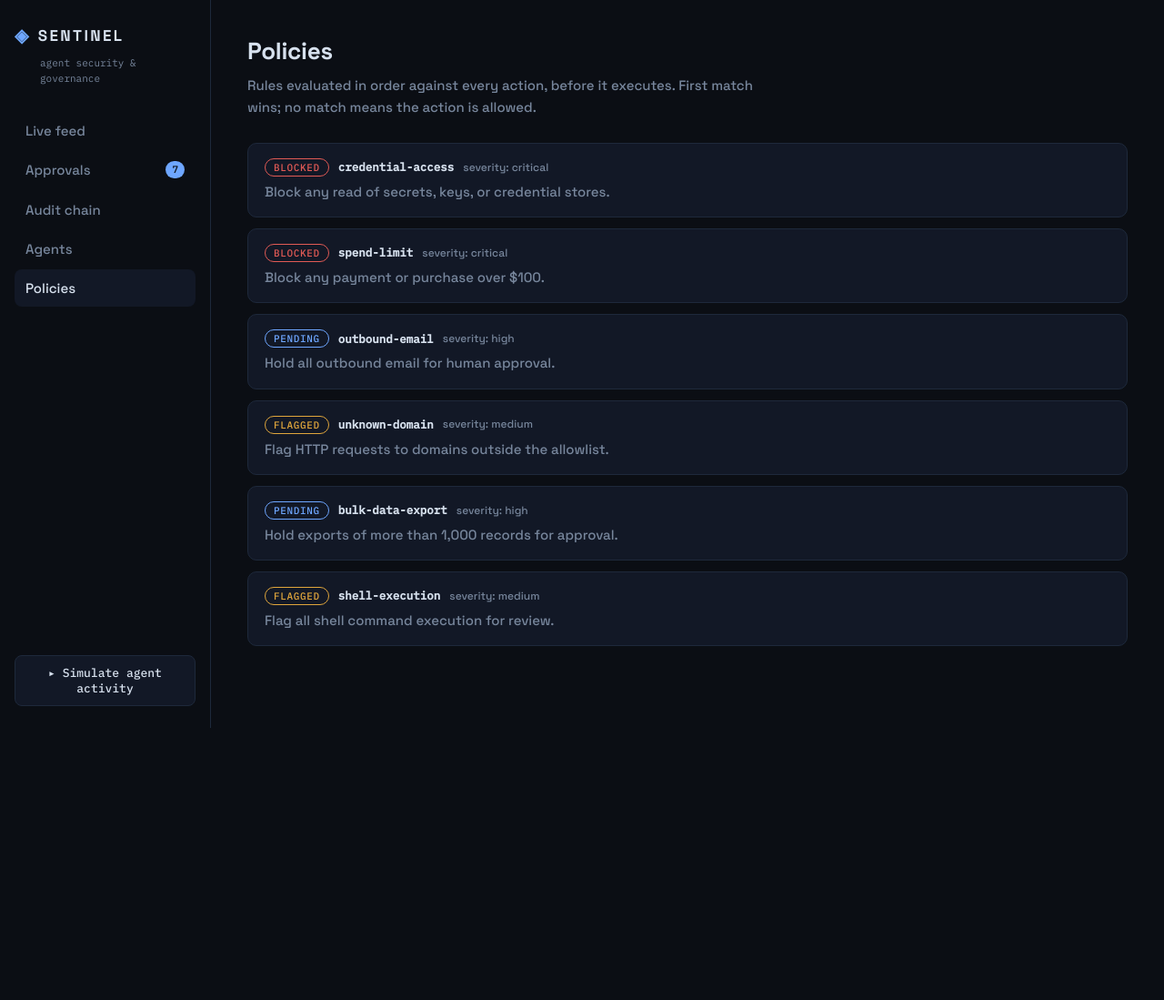
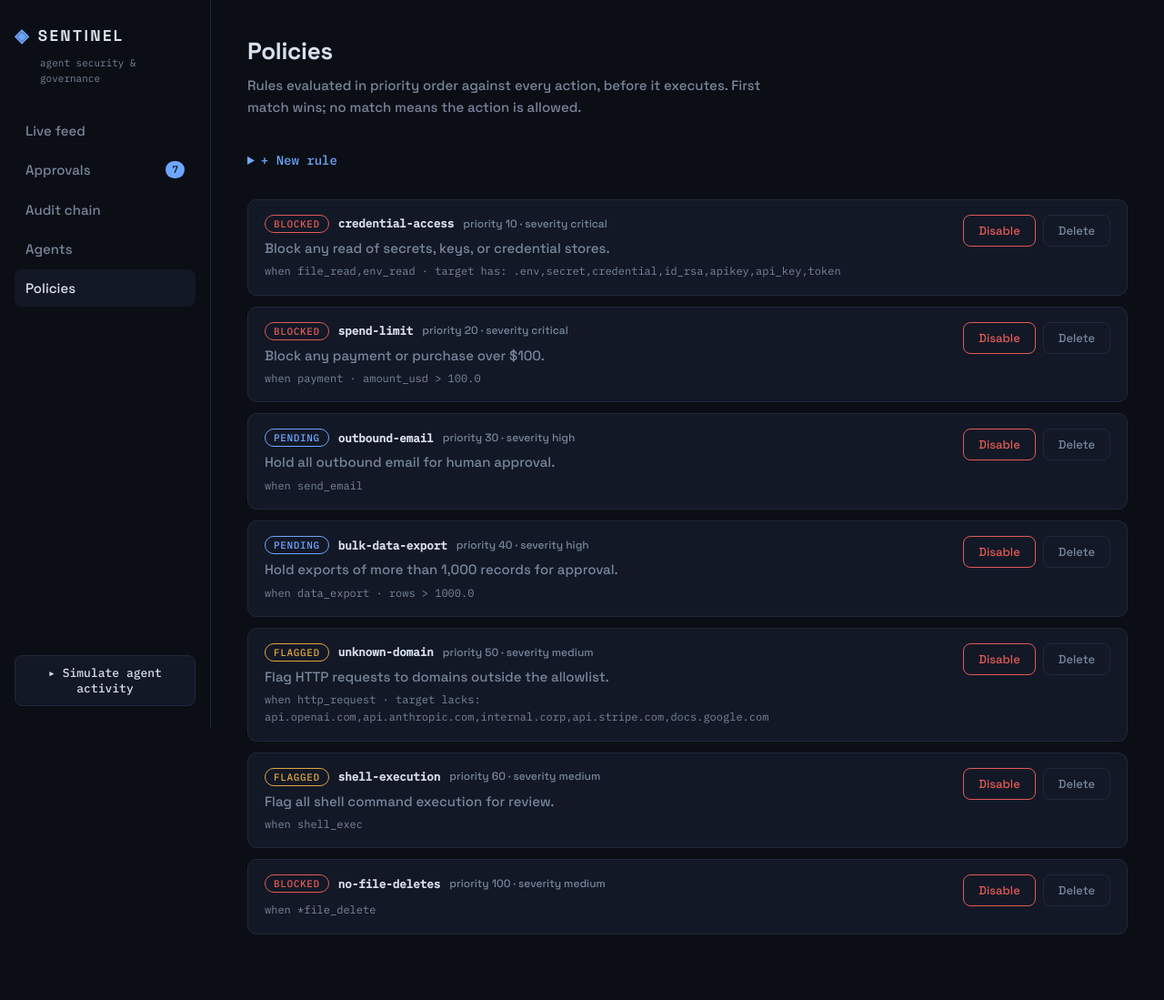
Before and after one commit to rynx8/sentinel, a Flask app: page /policies in a window 1280 px wide. Shown: the whole page at 91% size. Before the commit the page ends 800 px from the top, so only its background shows below. Run offline with Flask 3, Linux system fonts and the light colour scheme; data comes from the database, SQL or seed files in the repository; both versions use the stored data as it was after the commit.

Commit message:
Editable policy rules from the dashboard

```diff
--- a/app.py
+++ b/app.py
@@ -41,6 +41,21 @@ CREATE TABLE IF NOT EXISTS agents (
     name TEXT NOT NULL,
     description TEXT NOT NULL DEFAULT '',
     status TEXT NOT NULL DEFAULT 'active'      -- active | killed
+);
+CREATE TABLE IF NOT EXISTS rules (
+    id INTEGER PRIMARY KEY AUTOINCREMENT,
+    name TEXT NOT NULL UNIQUE,
+    description TEXT NOT NULL DEFAULT '',
+    action_types TEXT NOT NULL DEFAULT '*',   -- comma list, or * for any
+    target_mode TEXT NOT NULL DEFAULT 'any',  -- any | contains | not_contains
+    target_keywords TEXT NOT NULL DEFAULT '', -- comma list
+    param_key TEXT,                            -- optional numeric condition
+    param_op TEXT,                             -- > | >= | < | <= | =
+    param_value REAL,
+    decision TEXT NOT NULL,                    -- blocked | pending | flagged
+    severity TEXT NOT NULL DEFAULT 'medium',
+    priority INTEGER NOT NULL DEFAULT 100,     -- lower runs first
+    enabled INTEGER NOT NULL DEFAULT 1
 );
 CREATE TABLE IF NOT EXISTS actions (
     seq INTEGER PRIMARY KEY AUTOINCREMENT,
@@ -171,69 +186,86 @@ def verify_chain(db):
 
 
 # ------------------------------------------------------------ rules engine
+# Rules live in the database and are editable from the /policies page.
+# Evaluation: enabled rules run in priority order (lower first); the first
+# rule whose conditions ALL match decides the action. No match = allowed.
 
-# decision: "blocked" stops the action, "pending" holds it for human
-# approval, "flagged" allows but marks for review, "allowed" passes.
-RULES = [
-    {
-        "name": "credential-access",
-        "description": "Block any read of secrets, keys, or credential stores.",
-        "decision": "blocked",
-        "severity": "critical",
-        "match": lambda t, target, p: t in ("file_read", "env_read")
-        and any(k in target.lower() for k in
-                (".env", "secret", "credential", "id_rsa", "apikey", "api_key", "token")),
-    },
-    {
-        "name": "spend-limit",
-        "description": "Block any payment or purchase over $100.",
-        "decision": "blocked",
-        "severity": "critical",
-        "match": lambda t, target, p: t == "payment"
-        and float(json.loads(p).get("amount_usd", 0)) > 100,
-    },
-    {
-        "name": "outbound-email",
-        "description": "Hold all outbound email for human approval.",
-        "decision": "pending",
-        "severity": "high",
-        "match": lambda t, target, p: t == "send_email",
-    },
-    {
-        "name": "unknown-domain",
-        "description": "Flag HTTP requests to domains outside the allowlist.",
-        "decision": "flagged",
-        "severity": "medium",
-        "match": lambda t, target, p: t == "http_request"
-        and not any(d in target for d in
-                    ("api.openai.com", "api.anthropic.com", "internal.corp",
-                     "api.stripe.com", "docs.google.com")),
-    },
-    {
-        "name": "bulk-data-export",
-        "description": "Hold exports of more than 1,000 records for approval.",
-        "decision": "pending",
-        "severity": "high",
-        "match": lambda t, target, p: t == "data_export"
-        and int(json.loads(p).get("rows", 0)) > 1000,
-    },
-    {
-        "name": "shell-execution",
-        "description": "Flag all shell command execution for review.",
-        "decision": "flagged",
-        "severity": "medium",
-        "match": lambda t, target, p: t == "shell_exec",
-    },
+DEFAULT_RULES = [
+    dict(name="credential-access", priority=10, decision="blocked", severity="critical",
+         description="Block any read of secrets, keys, or credential stores.",
+         action_types="file_read,env_read", target_mode="contains",
+         target_keywords=".env,secret,credential,id_rsa,apikey,api_key,token"),
+    dict(name="spend-limit", priority=20, decision="blocked", severity="critical",
+         description="Block any payment or purchase over $100.",
+         action_types="payment", target_mode="any", target_keywords="",
+         param_key="amount_usd", param_op=">", param_value=100),
+    dict(name="outbound-email", priority=30, decision="pending", severity="high",
+         description="Hold all outbound email for human approval.",
+         action_types="send_email", target_mode="any", target_keywords=""),
+    dict(name="bulk-data-export", priority=40, decision="pending", severity="high",
+         description="Hold exports of more than 1,000 records for approval.",
+         action_types="data_export", target_mode="any", target_keywords="",
+         param_key="rows", param_op=">", param_value=1000),
+    dict(name="unknown-domain", priority=50, decision="flagged", severity="medium",
+         description="Flag HTTP requests to domains outside the allowlist.",
+         action_types="http_request", target_mode="not_contains",
+         target_keywords="api.openai.com,api.anthropic.com,internal.corp,api.stripe.com,docs.google.com"),
+    dict(name="shell-execution", priority=60, decision="flagged", severity="medium",
+         description="Flag all shell command execution for review.",
+         action_types="shell_exec", target_mode="any", target_keywords=""),
 ]
 
 
-def evaluate(action_type, target, params_json):
-    for rule in RULES:
+def seed_rules(db):
+    if db.execute("SELECT COUNT(*) c FROM rules").fetchone()["c"] == 0:
+        for r in DEFAULT_RULES:
+            db.execute(
+                """INSERT INTO rules (name, description, action_types, target_mode,
+                   target_keywords, param_key, param_op, param_value, decision,
+                   severity, priority)
+                   VALUES (:name,:description,:action_types,:target_mode,
+                   :target_keywords,:param_key,:param_op,:param_value,:decision,
+                   :severity,:priority)""",
+                {**dict(param_key=None, param_op=None, param_value=None), **r})
+        db.commit()
+
+
+def rule_matches(rule, action_type, target, params):
+    """All of the rule's configured conditions must hold."""
+    if rule["action_types"].strip() != "*":
+        types = [t.strip() for t in rule["action_types"].split(",") if t.strip()]
+        if action_type not in types:
+            return False
+    kws = [k.strip().lower() for k in (rule["target_keywords"] or "").split(",") if k.strip()]
+    tl = (target or "").lower()
+    if rule["target_mode"] == "contains" and not any(k in tl for k in kws):
+        return False
+    if rule["target_mode"] == "not_contains" and any(k in tl for k in kws):
+        return False
+    if rule["param_key"]:
         try:
-            if rule["match"](action_type, target, params_json):
-                return rule["decision"], rule["name"], rule["severity"]
-        except (ValueError, KeyError, json.JSONDecodeError):
-            continue
+            v = float(params.get(rule["param_key"]))
+        except (TypeError, ValueError):
+            return False
+        op, pv = rule["param_op"], rule["param_value"]
+        ok = {"": False, ">": v > pv, ">=": v >= pv, "<": v < pv,
+              "<=": v <= pv, "=": v == pv}.get(op or "", False)
+        if not ok:
+            return False
+    return True
+
+
+def evaluate(db, action_type, target, params_json):
+    try:
+        params = json.loads(params_json)
+    except json.JSONDecodeError:
+        params = {}
+    rules = db.execute(
+        "SELECT * FROM rules WHERE enabled=1 ORDER BY priority ASC, id ASC"
+    ).fetchall()
+    for rule in rules:
+        if rule_matches(rule, action_type, target, params):
+            return rule["decision"], rule["name"], rule["severity"]
     return "allowed", None, "low"
 
 
@@ -277,6 +309,7 @@ def ensure_agents(db):
 
 def simulate_batch(db, n=8):
     ensure_agents(db)
+    seed_rules(db)
     active = [r["id"] for r in
               db.execute("SELECT id FROM agents WHERE status='active'")]
     if not active:
@@ -285,7 +318,7 @@ def simulate_batch(db, n=8):
         agent_id = random.choice(active)
         action_type, target, params = random.choice(SIM_ACTIONS)
         params_json = json.dumps(params, sort_keys=True)
-        decision, rule_name, severity = evaluate(action_type, target, params_json)
+        decision, rule_name, severity = evaluate(db, action_type, target, params_json)
         append_action(db, agent_id, action_type, target, params_json,
                       decision, rule_name, severity)
     return n
@@ -377,8 +410,62 @@ def toggle_agent(agent_id):
 
 @app.route("/policies")
 def policies():
-    rules = [{k: v for k, v in r.items() if k != "match"} for r in RULES]
+    db = get_db()
+    seed_rules(db)
+    rules = db.execute(
+        "SELECT * FROM rules ORDER BY priority ASC, id ASC").fetchall()
     return render_template("policies.html", rules=rules, active="policies")
+
+
+@app.route("/policies/add", methods=["POST"])
+def add_policy():
+    f = request.form
+    name = (f.get("name") or "").strip()
+    if not name:
+        return redirect(url_for("policies"))
+    param_key = (f.get("param_key") or "").strip() or None
+    try:
+        param_value = float(f.get("param_value")) if param_key else None
+    except ValueError:
+        param_value = None
+        param_key = None
+    db = get_db()
+    try:
+        db.execute(
+            """INSERT INTO rules (name, description, action_types, target_mode,
+               target_keywords, param_key, param_op, param_value, decision,
+               severity, priority) VALUES (?,?,?,?,?,?,?,?,?,?,?)""",
+            (name,
+             (f.get("description") or "").strip(),
+             (f.get("action_types") or "*").strip() or "*",
+             f.get("target_mode") if f.get("target_mode") in ("any", "contains", "not_contains") else "any",
+             (f.get("target_keywords") or "").strip(),
+             param_key,
+             f.get("param_op") if param_key and f.get("param_op") in (">", ">=", "<", "<=", "=") else None,
+             param_value,
+             f.get("decision") if f.get("decision") in ("blocked", "pending", "flagged") else "flagged",
+             f.get("severity") if f.get("severity") in ("low", "medium", "high", "critical") else "medium",
+             int(f.get("priority") or 100)))
+        db.commit()
+    except sqlite3.IntegrityError:
+        pass  # duplicate name — ignore quietly for v1
+    return redirect(url_for("policies"))
+
+
+@app.route("/policies/<int:rule_id>/toggle", methods=["POST"])
+def toggle_policy(rule_id):
+    db = get_db()
+    db.execute("UPDATE rules SET enabled = 1 - enabled WHERE id=?", (rule_id,))
+    db.commit()
+    return redirect(url_for("policies"))
+
+
+@app.route("/policies/<int:rule_id>/delete", methods=["POST"])
+def delete_policy(rule_id):
+    db = get_db()
+    db.execute("DELETE FROM rules WHERE id=?", (rule_id,))
+    db.commit()
+    return redirect(url_for("policies"))
 
 
 @app.route("/simulate", methods=["POST"])
@@ -415,7 +502,7 @@ def api_submit_action():
         return jsonify({"decision": "blocked", "rule": "agent-kill-switch",
                         "seq": seq, "hash": digest}), 200
 
-    decision, rule_name, severity = evaluate(action_type, target, params_json)
+    decision, rule_name, severity = evaluate(db, action_type, target, params_json)
     seq, digest = append_action(db, agent_id, action_type, target,
                                 params_json, decision, rule_name, severity)
     return jsonify({"decision": decision, "rule": rule_name,
@@ -434,6 +521,7 @@ if __name__ == "__main__":
     with app.app_context():
         db = get_db()
         ensure_agents(db)
+        seed_rules(db)
         if db.execute("SELECT COUNT(*) c FROM actions").fetchone()["c"] == 0:
             simulate_batch(db, n=24)   # seed demo data on first run
     import os
--- a/static/style.css
+++ b/static/style.css
@@ -167,3 +167,43 @@ button.deny:hover { background: var(--blocked); color: #0B0E14; }
 @media (prefers-reduced-motion: reduce) {
   * { transition: none !important; }
 }
+
+/* ---------- editable policies ---------- */
+.add-rule { margin-bottom: 24px; }
+.add-rule summary {
+  cursor: pointer; font: 500 14px var(--mono); color: var(--accent, #6EA6FF);
+  color: var(--pending); padding: 10px 0; user-select: none;
+}
+.rule-form {
+  display: grid; grid-template-columns: 1fr 1fr; gap: 14px 20px;
+  background: var(--panel); border: 1px solid var(--border);
+  border-radius: 10px; padding: 20px; margin-top: 8px;
+}
+.rule-form label {
+  display: flex; flex-direction: column; gap: 5px;
+  font: 500 11px var(--mono); text-transform: uppercase;
+  letter-spacing: 0.08em; color: var(--muted);
+}
+.rule-form input, .rule-form select {
+  background: var(--panel-2); color: var(--text);
+  border: 1px solid var(--border); border-radius: 7px;
+  padding: 8px 10px; font: 400 13px var(--mono);
+}
+.rule-form input:focus, .rule-form select:focus { outline: 2px solid var(--pending); outline-offset: 1px; }
+.param-row { display: flex; gap: 8px; }
+.param-row .pk { flex: 2; } .param-row .po { flex: 0 0 64px; } .param-row .pv { flex: 1; }
+.rule-form .save {
+  grid-column: 1 / -1; justify-self: start;
+  background: var(--pending); color: #0B0E14; border: none;
+  font: 700 14px var(--display); padding: 10px 22px; border-radius: 8px; cursor: pointer;
+}
+.rule-form .save:hover { filter: brightness(1.12); }
+.card.disabled { opacity: 0.45; }
+.pill.off { color: var(--muted); border-color: var(--muted); }
+button.ghost {
+  color: var(--muted); border: 1px solid var(--border);
+  background: transparent; font: 500 13px var(--display);
+  padding: 8px 16px; border-radius: 8px; cursor: pointer;
+}
+button.ghost:hover { color: var(--blocked); border-color: var(--blocked); }
+@media (max-width: 720px) { .rule-form { grid-template-columns: 1fr; } }
--- a/templates/policies.html
+++ b/templates/policies.html
@@ -3,19 +3,77 @@
 {% block content %}
 <header class="page-head">
   <h1>Policies</h1>
-  <p class="lede">Rules evaluated in order against every action, before it executes.
-  First match wins; no match means the action is allowed.</p>
+  <p class="lede">Rules evaluated in priority order against every action, before it
+  executes. First match wins; no match means the action is allowed.</p>
 </header>
 
+<details class="add-rule">
+  <summary>+ New rule</summary>
+  <form method="post" action="{{ url_for('add_policy') }}" class="rule-form">
+    <label>Name <input name="name" required placeholder="high-risk-deletes"></label>
+    <label>Description <input name="description" placeholder="Hold all file deletions for approval"></label>
+    <label>Action types <input name="action_types" placeholder="file_delete,shell_exec — or * for any" value="*"></label>
+    <label>Target match
+      <select name="target_mode">
+        <option value="any">any target</option>
+        <option value="contains">target contains keyword(s)</option>
+        <option value="not_contains">target does NOT contain keyword(s)</option>
+      </select>
+    </label>
+    <label>Target keywords <input name="target_keywords" placeholder="comma,separated,keywords"></label>
+    <label>Param condition
+      <span class="param-row">
+        <input name="param_key" placeholder="amount_usd" class="pk">
+        <select name="param_op" class="po">
+          <option>&gt;</option><option>&gt;=</option><option>&lt;</option>
+          <option>&lt;=</option><option>=</option>
+        </select>
+        <input name="param_value" placeholder="100" class="pv">
+      </span>
+    </label>
+    <label>Decision
+      <select name="decision">
+        <option value="flagged">flag — allow but mark for review</option>
+        <option value="pending">hold — wait for human approval</option>
+        <option value="blocked">block — stop it entirely</option>
+      </select>
+    </label>
+    <label>Severity
+      <select name="severity">
+        <option>low</option><option selected>medium</option>
+        <option>high</option><option>critical</option>
+      </select>
+    </label>
+    <label>Priority <input name="priority" type="number" value="100" title="Lower runs first"></label>
+    <button type="submit" class="save">Create rule</button>
+  </form>
+</details>
+
 {% for r in rules %}
-<div class="card">
+<div class="card {{ 'disabled' if not r.enabled }}">
   <div class="card-main">
     <div class="card-title">
       <span class="pill {{ 'blocked' if r.decision=='blocked' else ('pending' if r.decision=='pending' else 'flagged') }}">{{ r.decision }}</span>
       <strong class="mono">{{ r.name }}</strong>
-      <span class="dim small">severity: {{ r.severity }}</span>
+      <span class="dim small">priority {{ r.priority }} · severity {{ r.severity }}</span>
+      {% if not r.enabled %}<span class="pill off">off</span>{% endif %}
     </div>
     <div class="dim">{{ r.description }}</div>
+    <div class="mono small dim">
+      when {{ r.action_types }}
+      {%- if r.target_mode == 'contains' %} · target has: {{ r.target_keywords }}{% endif %}
+      {%- if r.target_mode == 'not_contains' %} · target lacks: {{ r.target_keywords }}{% endif %}
+      {%- if r.param_key %} · {{ r.param_key }} {{ r.param_op }} {{ r.param_value }}{% endif %}
+    </div>
+  </div>
+  <div class="card-actions">
+    <form method="post" action="{{ url_for('toggle_policy', rule_id=r.id) }}">
+      <button class="{{ 'deny' if r.enabled else 'approve' }}">{{ 'Disable' if r.enabled else 'Enable' }}</button>
+    </form>
+    <form method="post" action="{{ url_for('delete_policy', rule_id=r.id) }}"
+          onsubmit="return confirm('Delete rule {{ r.name }}? This cannot be undone.')">
+      <button class="ghost">Delete</button>
+    </form>
   </div>
 </div>
 {% endfor %}
```
Also changed, not shown: README.md, sentinel.db.
